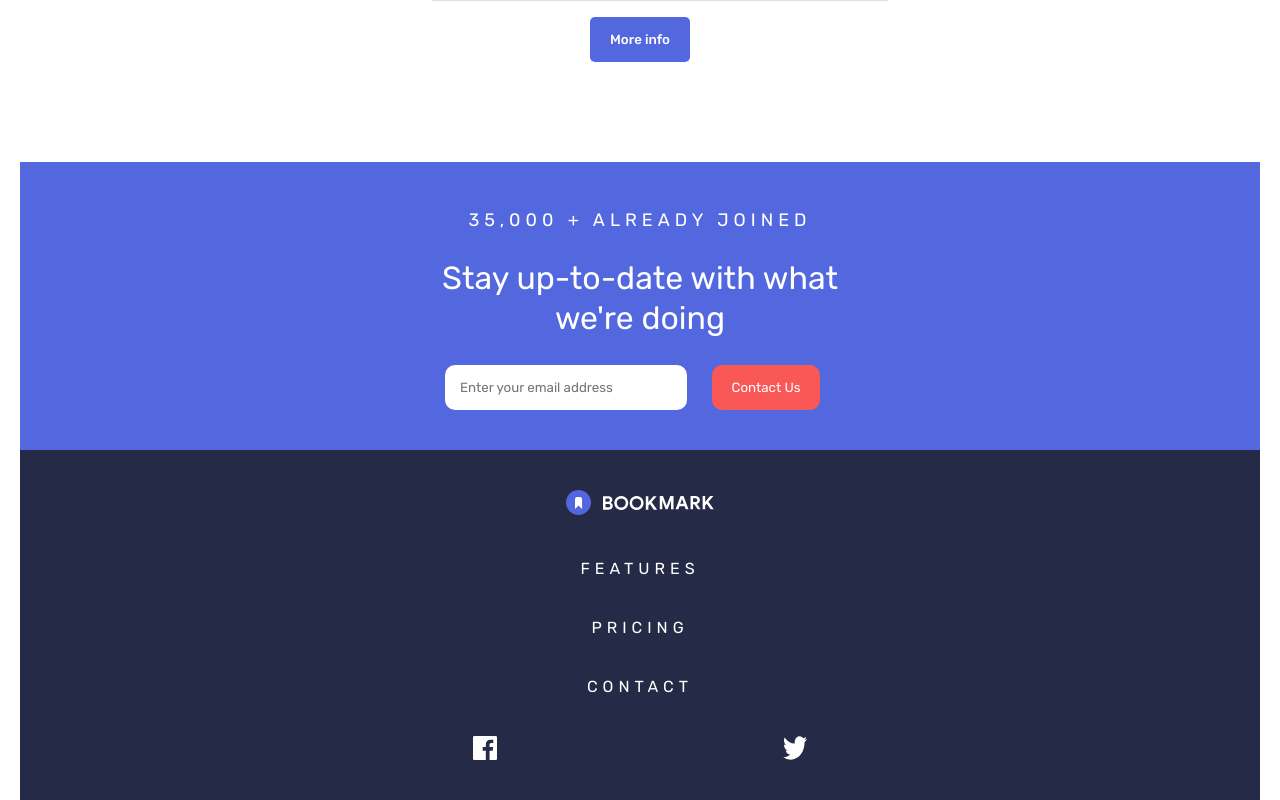
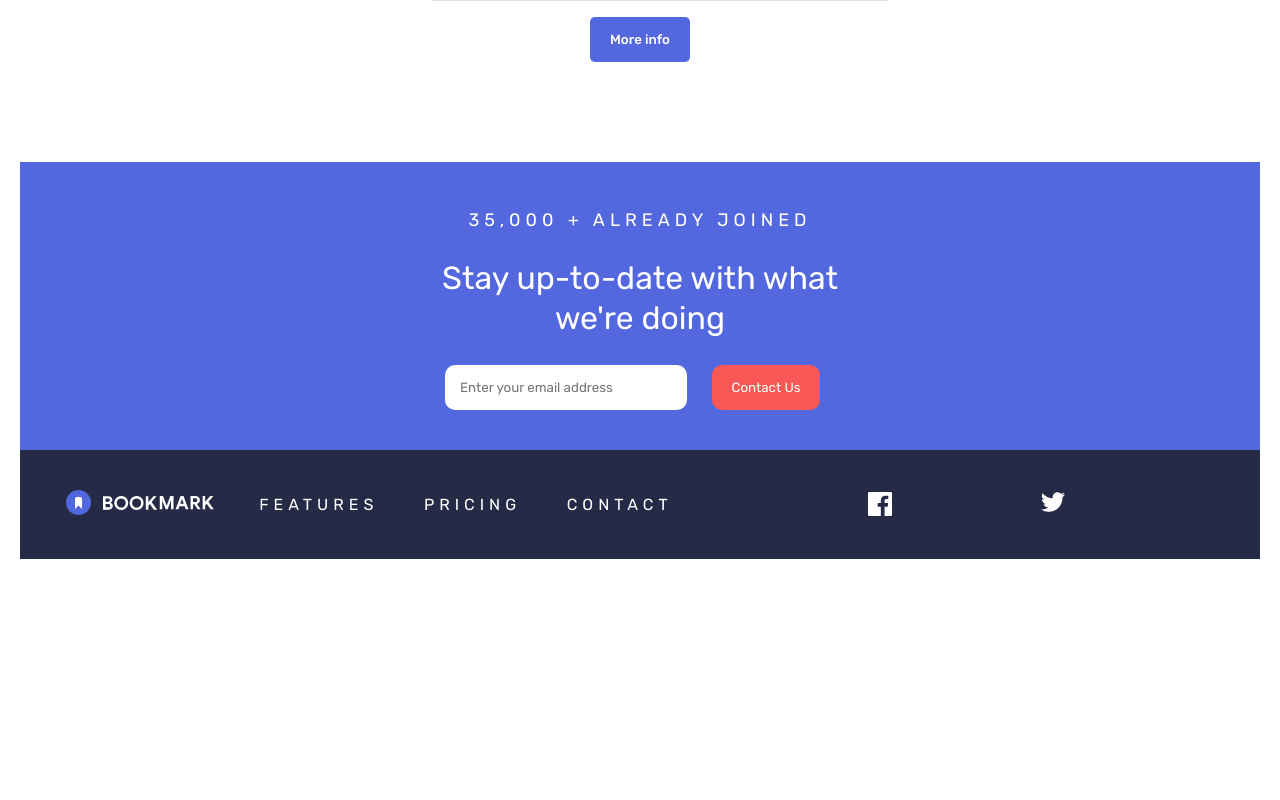
Before and after one commit to Erickowski/PlatziMaster_Week4_ChallengeReact, a React app: page / in a window 1280 px wide. Shown: the part 2443-3243 px from the top of the page. After the commit the page ends 3002 px from the top, so only its background shows below. Built offline with nearby package versions, Linux system fonts and the light colour scheme.

Commit message:
footer desktop

```diff
--- a/src/assets/css/footer.scss
+++ b/src/assets/css/footer.scss
@@ -10,6 +10,10 @@
         flex-direction: column;
         margin: 0;
         list-style: none;
+        @media screen and (min-width: 1023px) {
+            flex-direction: row;
+            justify-content: space-evenly;
+        }
         &--item {
             margin: 20px 0;
             & svg g path {
@@ -21,11 +25,27 @@
                 text-transform: uppercase;
                 letter-spacing: 5px;
                 font-weight: 400;
+                transition: all ease .2s;
+                &:hover {
+                    color: $soft-red;
+                }
             }
             &:last-child {
                 width: 50%;
                 display: flex;
-                justify-content: space-around;
+                & svg {
+                    cursor: pointer;
+                    & path {
+                        transition: all ease .5s;
+                    }
+                    &:hover path {
+                        fill: $soft-red;
+                    }
+                }
+                @media screen and (min-width: 1023px) {
+                    justify-content: space-evenly;
+                    width: 40%;
+                }
             }
         }
     }
--- a/src/components/Footer.jsx
+++ b/src/components/Footer.jsx
@@ -27,9 +27,8 @@ const Footer = () => {
                     <a href="#">Contact</a>
                 </li>
                 <li className="footer__list--item">
-                    <img src="src\assets\static\icon-facebook.svg" alt=""/>
-                    <img src="src\assets\static\icon-twitter.svg" alt=""/>
-                </li>
+                    <svg xmlns="http://www.w3.org/2000/svg" width="24" height="24"><path fill="#FFF" fill-rule="evenodd" d="M22.675 0H1.325C.593 0 0 .593 0 1.325v21.351C0 23.407.593 24 1.325 24H12.82v-9.294H9.692v-3.622h3.128V8.413c0-3.1 1.893-4.788 4.659-4.788 1.325 0 2.463.099 2.795.143v3.24l-1.918.001c-1.504 0-1.795.715-1.795 1.763v2.313h3.587l-.467 3.622h-3.12V24h6.116c.73 0 1.323-.593 1.323-1.325V1.325C24 .593 23.407 0 22.675 0z"/></svg>
+                    <svg xmlns="http://www.w3.org/2000/svg" width="24" height="20"><path fill="#FFF" fill-rule="evenodd" d="M24 2.557a9.83 9.83 0 0 1-2.828.775A4.932 4.932 0 0 0 23.337.608a9.864 9.864 0 0 1-3.127 1.195A4.916 4.916 0 0 0 16.616.248c-3.179 0-5.515 2.966-4.797 6.045A13.978 13.978 0 0 1 1.671 1.149a4.93 4.93 0 0 0 1.523 6.574 4.903 4.903 0 0 1-2.229-.616c-.054 2.281 1.581 4.415 3.949 4.89a4.935 4.935 0 0 1-2.224.084 4.928 4.928 0 0 0 4.6 3.419A9.9 9.9 0 0 1 0 17.54a13.94 13.94 0 0 0 7.548 2.212c9.142 0 14.307-7.721 13.995-14.646A10.025 10.025 0 0 0 24 2.557z"/></svg>                </li>
             </ul>
         </div>
     );
```
